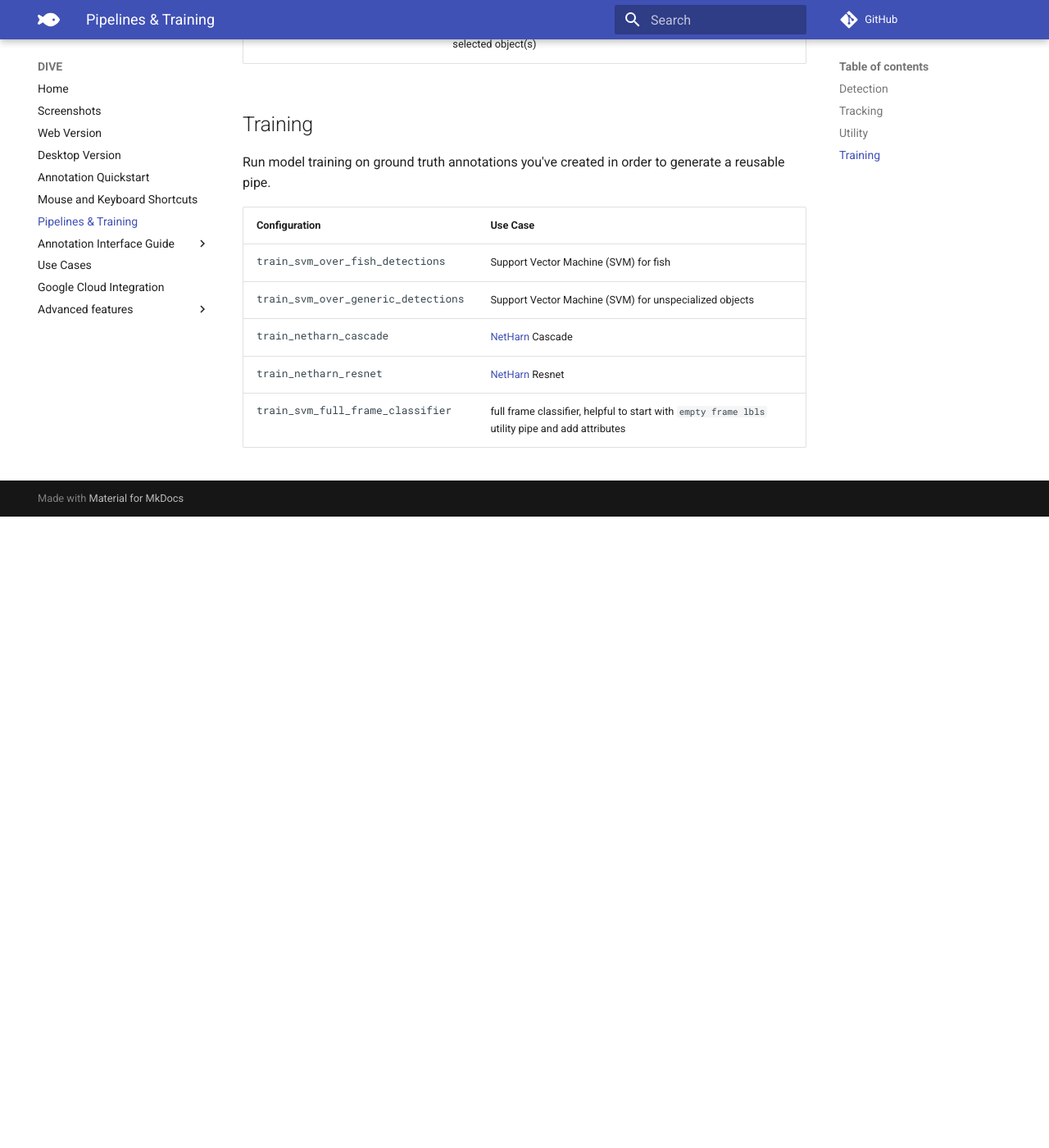
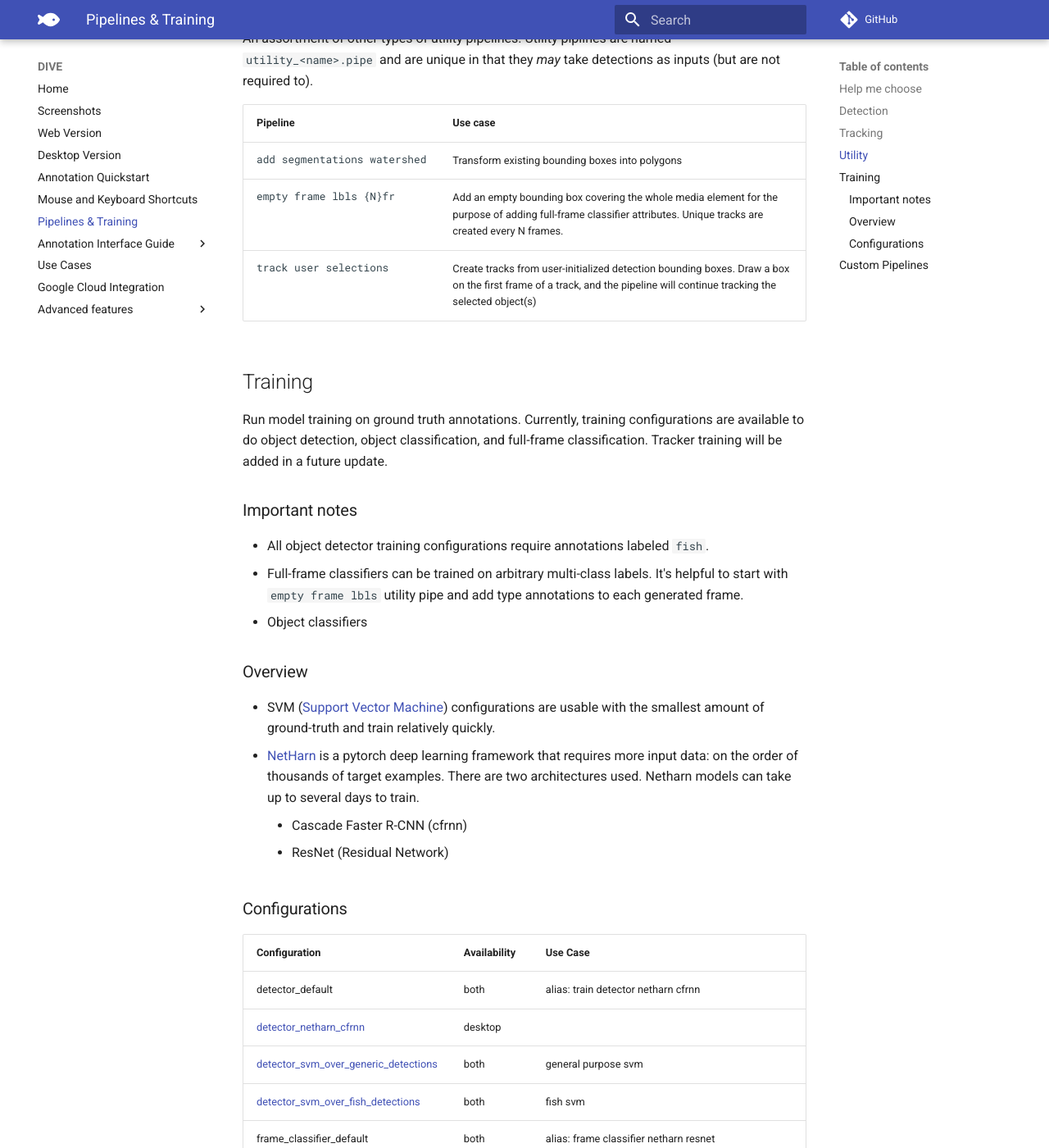
Before and after one commit to Kitware/dive, an MkDocs documentation site: the page built from docs/Pipeline-Documentation.md, in a window 1280 px wide and 1400 px high, scrolled down 2135 px. Shown: the whole window at 82% size. Built offline with MkDocs 1.6.1 and Material for MkDocs 9.7.7, drawn with Linux system fonts in a browser that asks for light colours; comment, search, counter and statistics services are not loaded; before the commit the page ends 2765 px from its top, so only the background shows below that; some of the changed text lies outside the part shown.

Commit message:
Update pipeline docs

```diff
--- a/docs/Pipeline-Documentation.md
+++ b/docs/Pipeline-Documentation.md
@@ -1,8 +1,13 @@
-# Pipeline Docs
+# Pipelines and Training
 
-**Documentation in progress**
+Both web and desktop versions are capable of running canned pipelines and model training on your ground truth data.  This document is to help you decide which pipeline to run.
 
-VIAME and DIVE are capable of running pre-trained detection and tracking pipelines on your imagery and videos.  This document is to help you decide which pipeline to run.
+* All canned pipelines are available on web and deskop.
+* Some training configurations are only available on desktop
+
+## Help me choose
+
+Contact our team if you need help choosing the right data analysis strategy.  Please upload some sample data to viame.kitware.com to allow us to better assis you.
 
 ## Detection
 
@@ -10,35 +15,38 @@ Best for a series of images that have no temporal relationship, such as arial ph
 
 | Pipeline | Use case |
 | -------- | -------- |
-| <pre>arctic seal eo yolo</pre> | Detector for color imagery |
-| <pre>arctic seal ir yolo</pre>  | Detector for infrared |
-| <pre>em tuna</pre>  | Detector for identifying individual features of tuna |
+| <pre>arctic seal eo yolo</pre> | detector for color imagery |
+| <pre>arctic seal ir yolo</pre>  | detector for infrared |
+| <pre>em tuna</pre>  | detector for identifying individual features of tuna |
 | <pre>fish without motion</pre>  | simple single-class fish detector |
 | <pre>generic proposals</pre>  | generic object detector |
-| <pre>motion</pre>  | detector |
-| <pre>pengcam kw</pre>  | detector |
-| <pre>kengcam swfsc</pre>  | detector |
-| <pre>scallop and flatfish</pre>  | detector |
-| <pre>scallop and flatfish left</pre>  | detector |
-| <pre>scallop netharn</pre>  | detector |
-| <pre>scallop netharn left</pre>  | detector |
+| <pre>motion</pre>  | detect regions of motion in video or time-series images |
+| <pre>pengcam kw</pre>  | Penguin cam full-frame classifier |
+| <pre>pengcam swfsc</pre>  | Penguin cam full-frame classifier |
+| <pre>scallop and flatfish</pre>  | detector for benthic images |
+| <pre>scallop and flatfish left</pre>  | detector for benthic images |
+| <pre>scallop netharn</pre>  | deep learning detector for benthic images |
+| <pre>scallop netharn left</pre>  | deep learning detector for benthic images |
 | <pre>sea lion multi class</pre>  | detects bulls, cows, pups, etc |
 | <pre>sea lion single class</pre>  | detector |
-| <pre>sefsc bw *</pre>  | black-and-white multi-class fish |
+| <pre>sefsc bw 18cls</pre>  | black-and-white 18-class fish detector (oldest, v1) |
+| <pre>sefsc bw 108cls v2</pre>  | black-and-white 108-class fish detector (updated, v2) |
 
 ## Tracking
 
 Run full tracking pipelines on your data.  Appropriate for videos and image sequences that derive from a video.  Tracking involves first running a detection pipeline then performing detection linking to form connected object tracks.
+
+> **Note** some trackers can perform differently on time-series data depending on the annotation framerate selected when you upload or import your dataset. Higer framerates take longer to process, but may produce better results.
 
 | Pipeline | Use case |
 | -------- | -------- |
 | <pre>em tuna</pre>  | tracker |
 | <pre>fish</pre>  | simple fish tracker |
 | <pre>fish.sfd</pre>  | tracker |
-| <pre>generic</pre>  | tracker |
-| <pre>motion</pre>  | tracker |
-| <pre>mouss</pre>  | tracker |
-| <pre>sefsc bw *</pre>  | black-and-white multi-class fish |
+| <pre>generic</pre>  | generic object tracker for bootstrapping groundtruth annotations |
+| <pre>motion</pre>  | identifies moving object tracks |
+| <pre>mouss</pre>  | tracker, trained with data from MOUSS (Modular Optical Underwater Survey System) |
+| <pre>sefsc bw *</pre>  | same as above, but with tracking |
 
 ## Utility
 
@@ -52,12 +60,36 @@ An assortment of other types of utility pipelines.  Utility piplines are named `
 
 ## Training
 
-Run model training on ground truth annotations you've created in order to generate a reusable pipe.
+Run model training on ground truth annotations.  Currently, training configurations are available to do object detection, object classification, and full-frame classification.  Tracker training will be added in a future update.
 
-| Configuration | Use Case |
-| ------------- | -------- |
-| <pre>train_svm_over_fish_detections</pre>  | Support Vector Machine (SVM) for fish |
-| <pre>train_svm_over_generic_detections</pre> | Support Vector Machine (SVM) for unspecialized objects |
-| <pre>train_netharn_cascade</pre>  | [NetHarn](https://gitlab.kitware.com/computer-vision/netharn) Cascade |
-| <pre>train_netharn_resnet</pre> | [NetHarn](https://gitlab.kitware.com/computer-vision/netharn) Resnet |
-| <pre>train_svm_full_frame_classifier</pre> | full frame classifier, helpful to start with `empty frame lbls` utility pipe and add attributes |
+### Important notes
+
+* All object detector training configurations require annotations labeled `fish`.
+* Full-frame classifiers can be trained on arbitrary multi-class labels.  It's helpful to start with `empty frame lbls` utility pipe and add type annotations to each generated frame.
+* Object classifiers
+
+### Overview
+
+* SVM ([Support Vector Machine](https://en.wikipedia.org/wiki/Support-vector_machine)) configurations are usable with the smallest amount of ground-truth and train relatively quickly.
+* [NetHarn](https://gitlab.kitware.com/computer-vision/netharn) is a pytorch deep learning framework that requires more input data: on the order of thousands of target examples.  There are two architectures used.  Netharn models can take up to several days to train.
+    * Cascade Faster R-CNN (cfrnn)
+    * ResNet (Residual Network)
+
+### Configurations
+
+| Configuration | Availability | Use Case |
+| ------------- | ------------ | -------- |
+| detector_default | both | alias: train detector netharn cfrnn |
+| [detector_netharn_cfrnn](https://github.com/VIAME/VIAME/blob/master/configs/pipelines/train_detector_netharn_cfrnn.viame_csv.conf) | desktop | |
+| [detector_svm_over_generic_detections](https://github.com/VIAME/VIAME/blob/master/configs/pipelines/train_detector_svm_over_generic_detections.viame_csv.conf) | both | general purpose svm |
+| [detector_svm_over_fish_detections](https://github.com/VIAME/VIAME/blob/master/configs/pipelines/train_detector_svm_over_fish_detections.viame_csv.conf) | both | fish svm |
+| frame_classifier_default | both | alias: frame classifier netharn resnet |
+| [frame_classifier_netharn_resnet](https://github.com/VIAME/VIAME/blob/master/configs/pipelines/train_frame_classifier_netharn_resnet.viame_csv.conf) | both | full-frame |
+| [frame_classifier_svm_overn_resnet](https://github.com/VIAME/VIAME/blob/master/configs/pipelines/train_frame_classifier_svm_over_resnet.viame_csv.conf) | both | full-frame |
+| object_classifier_default | both | alias: netharn resnet object classifier |
+| [object_classifier_netharn_resnet](https://github.com/VIAME/VIAME/blob/master/configs/pipelines/train_object_classifier_netharn_resnet.viame_csv.conf) | desktop | |
+| yolo | desktop | can train, but resulting model **is not runnable with desktop** yet |
+
+## Custom Pipelines
+
+Pipelines created outside of VIAME Web can be upload and shared with other users.  See [Custom Pipeline Upload](Pipeline-Upload.md) for details.
```
Also changed, not shown: docs/index.md (+1 -2 lines).
